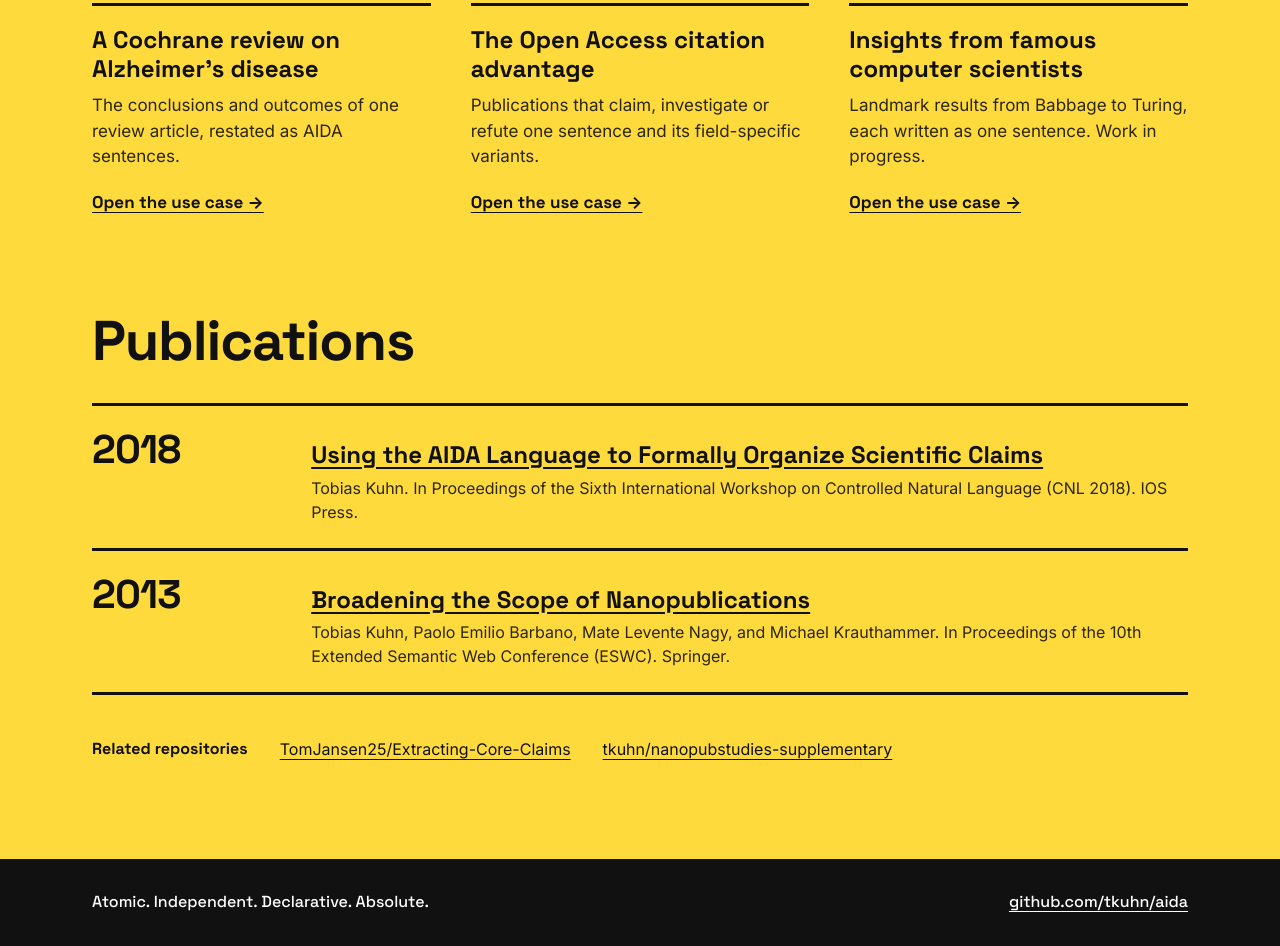
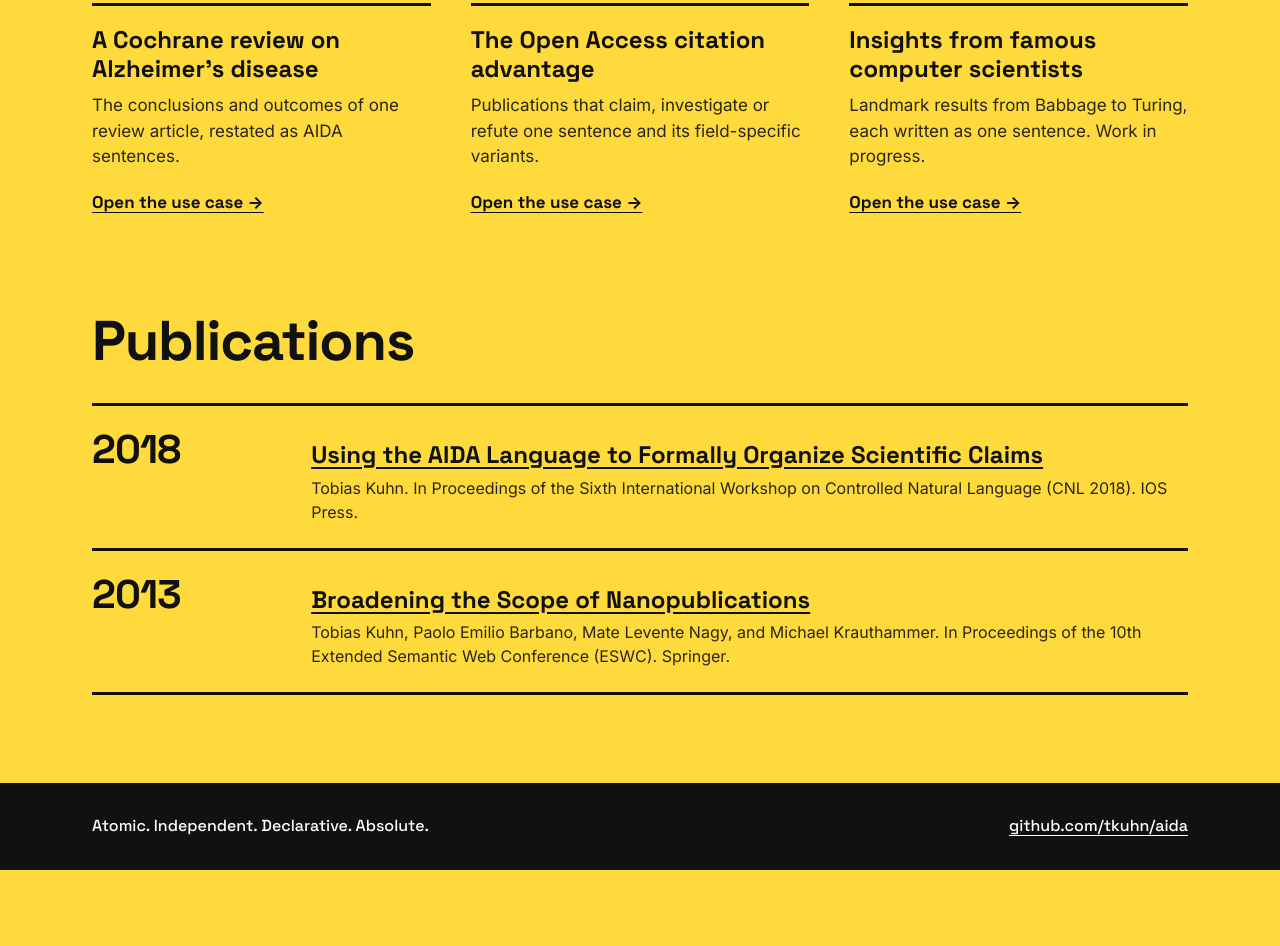
Before and after one commit to tkuhn/aida, a plain HTML site: page docs/index.html in a window 1280 px wide. Shown: the part 2217-3163 px from the top of the page. After the commit the page ends 3087 px from the top, so only its background shows below. Drawn offline with nearby package versions, Linux system fonts and the light colour scheme.

Commit message:
Remove related repositories from landing page
Co-Authored-By: Claude Fable 5.2 <noreply@anthropic.com>

```diff
--- a/docs/index.html
+++ b/docs/index.html
@@ -136,11 +136,6 @@
         </div>
       </li>
     </ol>
-    <p class="related">
-      <strong>Related repositories</strong>
-      <a href="https://github.com/TomJansen25/Extracting-Core-Claims">TomJansen25/Extracting-Core-Claims</a>
-      <a href="https://github.com/tkuhn/nanopubstudies-supplementary">tkuhn/nanopubstudies-supplementary</a>
-    </p>
   </section>
 
 </main>
--- a/docs/style.css
+++ b/docs/style.css
@@ -235,9 +235,6 @@ a:hover { text-decoration-line: underline; text-decoration-thickness: 3px; }
 .pub { flex: 1 1 420px; min-width: 0; display: flex; flex-direction: column; gap: 6px; }
 .pub a { font: 700 24px/1.2 var(--display); }
 .pub p { font-size: 16px; color: var(--ink-soft); }
-.related { display: flex; flex-wrap: wrap; align-items: center; gap: 0 32px; font-size: 16px; }
-.related strong { padding: 10px 0; font: 700 16px/1.4 var(--display); }
-.related a { display: inline-flex; align-items: center; min-height: 44px; overflow-wrap: anywhere; }
 
 
 /* Sentence page */
```
